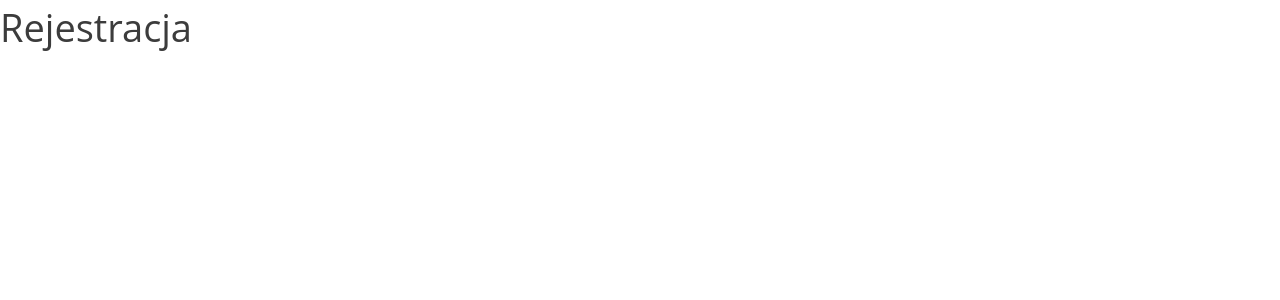
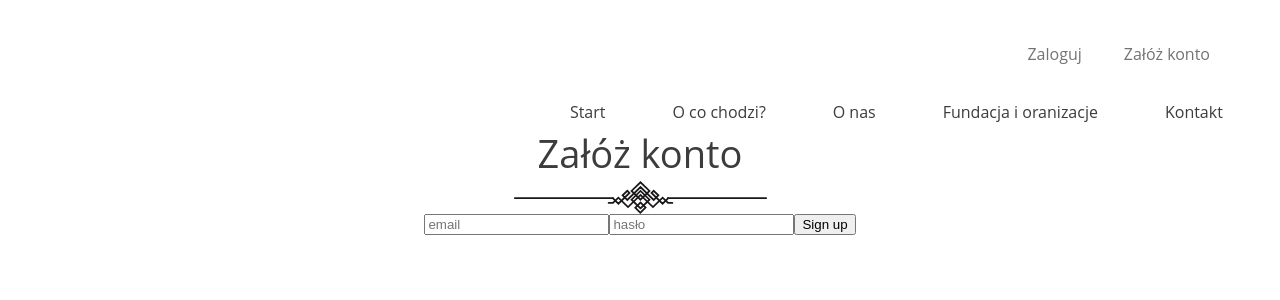
Before and after one commit to Grzesiek333/Portfolio-Lab-Oddam-w-dobre-rece, a React (Vite) app: page /rejestracja in a window 1280 px wide. Shown: the top 300 px of the page. Built offline with nearby package versions, Linux system fonts and the light colour scheme.

Commit message:
menu-modificated

```diff
--- a/src/components/HomeHeader.jsx
+++ b/src/components/HomeHeader.jsx
@@ -1,7 +1,7 @@
 import React from 'react';
 import { Link } from 'react-router-dom';
 
-export default function HomeHeader() {
+export function Menu() {
   const scrollToSimpleSteps = () => {
     const section = document.getElementById('SimpleSteps');
     if (section) {
@@ -28,25 +28,32 @@ export default function HomeHeader() {
   }
   return (
     <>
-      <section className="HomeHeader container">
-        <div style={{backgroundImage: "url('src/assets/Home-Hero-Image.jpg')", backgroundPosition: 'top right', backgroundRepeat: 'no-repeat'}}>
-        </div>
-        <div>
     <nav className="menu-top">
     <ul>
-              <li><Link to="/logowanie">Zaloguj</Link></li>
-              <li><Link to="/rejestracja">Załóż konto</Link></li>
+      <Link to="/logowanie">Zaloguj</Link>
+      <Link to="/rejestracja">Załóż konto</Link>
     </ul>
   </nav>
   <nav className="menu">
     <ul>
-              <li>Start</li>
+      <Link to="/">Start</Link>
       <li onClick={scrollToSimpleSteps}>O co chodzi?</li>
       <li onClick={scrollToAboutUs}>O nas</li>
       <li onClick={scrollToWhoHelp}>Fundacja i oranizacje</li>
       <li onClick={scrollToContact}>Kontakt</li>
     </ul>
   </nav>
+  </>
+  )
+}
+export default function HomeHeader() {
+    return (
+      <>
+      <section className="HomeHeader container">
+        <div style={{backgroundImage: "url('src/assets/Home-Hero-Image.jpg')", backgroundPosition: 'top right', backgroundRepeat: 'no-repeat'}}>
+        </div>
+        <div>
+        <Menu />
           <div className='titleAndButtons_header'>
           <h1>Zacznij pomagać!<br /> Oddaj niechciane rzeczy w zaufane ręce</h1>
           <img src="src/assets/Decoration.svg"/>
--- a/src/components/SimpleSteps.jsx
+++ b/src/components/SimpleSteps.jsx
@@ -23,13 +23,13 @@ export default function SimpleSteps() {
               <img src="src/assets/Icon-3.svg"/>
               <div className="title_SipmleStps">Zdecyduj komu chcesz pomóc</div>
               <div className='line_SimpleSteps' />
-              <div className='text_simpleSteps'>Zdecyduj komu chcesz pomóc</div>
+              <div className='text_simpleSteps'>wybierz zaufane miejsce</div>
             </div>
             <div className="box_SimpleSteps">
               <img src="src/assets/Icon-4.svg"/>
-              <div className="title_SipmleStps">Zdecyduj komu chcesz pomóc</div>
+              <div className="title_SipmleStps">Zamów kuriera</div>
               <div className='line_SimpleSteps' />
-              <div className='text_simpleSteps'>Zdecyduj komu chcesz pomóc</div>
+              <div className='text_simpleSteps'>kurier przyjedzie w dogodnym terminie</div>
             </div>
           </div>
             <Link to="/logowanie" ><button className="main_button button_SimpleSteps">Oddaj rzeczy</button></Link>
--- a/src/login.jsx
+++ b/src/login.jsx
@@ -1,8 +1,36 @@
+import supabase from "./services/supabase";
+import { useNavigate } from "react-router-dom";
 
 export default function Login() {
-    return (
-      <>
-        <h1>Logowanie</h1>
-      </>
-    );
+
+  const navigation = useNavigate();
+
+  async function onSignIn(e) {
+    e.preventDefault();
+
+    const formElements = e.currentTarget.elements;
+
+    let { data, error } = await supabase.auth.signInWithPassword({
+      email: formElements[0].value,
+      password: formElements[1].value,
+    });
+
+    if (!error) {
+      console.log('user logged successfully');
+      console.log(data);
+
+      navigation('/');
+      return;
+    }
+
+    console.error('something went wrong', error);
   }
+
+  return (
+    <form onSubmit={onSignIn}>
+      <input placeholder="email" />
+      <input placeholder="password" type="password"  />
+      <button>Sign in</button>
+    </form>
+  )
+}
--- a/src/register.jsx
+++ b/src/register.jsx
@@ -1,9 +1,42 @@
+import supabase from "./services/supabase";
+import { Link } from 'react-router-dom';
+import { Menu } from "./components/HomeHeader";
 
 
 export default function Register() {
-    return (
-      <>
-        <h1>Rejestracja</h1>
-      </>
-    );
+
+  async function onSignUp(e) {
+    e.preventDefault();
+
+    const formElements = e.currentTarget.elements;
+    console.log(formElements);
+
+    let { data, error } = await supabase.auth.signUp({
+      email: formElements[0].value,
+      password: formElements[1].value,
+    });
+
+    if (!error) {
+      console.log('user created successfully');
+      console.log(data);
+      return;
+    }
+
+    console.error('something went wrong', error);
   }
+
+  return (
+    <>
+  <Menu />
+  <section id='register'>
+    <h1>Załóż konto</h1>
+    <img src="src/assets/Decoration.svg"/>
+    <form onSubmit={onSignUp}>
+      <input placeholder="email" />
+      <input placeholder="hasło" type="password"  />
+      <button>Sign up</button>
+    </form>
+  </section>
+    </>
+  )
+}
--- a/src/scss/_header.scss
+++ b/src/scss/_header.scss
@@ -28,7 +28,7 @@
     display: flex;
     gap: 55px;
     justify-content: right;
-    li {
+    li, a {
         text-decoration: none;
         color: $main-color;
         border: 1px solid transparent;
--- /dev/null
+++ b/src/scss/_register.scss
@@ -0,0 +1,7 @@
+#register{
+    height: 100%;
+    display: flex;
+    flex-direction: column;
+    align-items: center;
+    justify-content: center;
+}
--- a/src/scss/main.scss
+++ b/src/scss/main.scss
@@ -7,6 +7,7 @@
 @import './_AboutUs.scss';
 @import './_WhoHelp.scss';
 @import './_Contact.scss';
+@import './_register.scss';
 
 body {
     font-family: $font-base;
```
Lines whose indentation alone changed are shown as unchanged.
